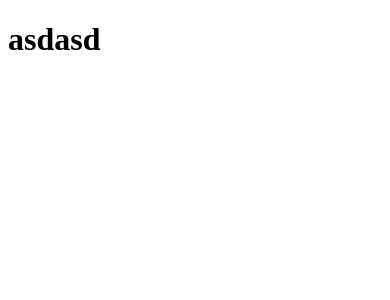
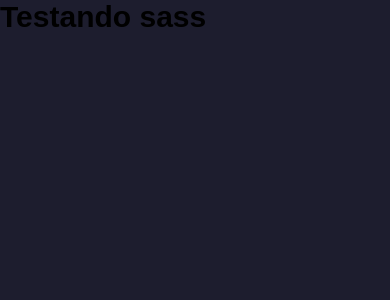
Before and after one commit to AugustoGraia/frontend, a Next.js app: page / in a window 390 px wide. Shown: the top 300 px of the page. Built offline with nearby package versions, Linux system fonts and the light colour scheme.

Commit message:
confg sass

```diff
--- a/package.json
+++ b/package.json
@@ -11,7 +11,8 @@
   "dependencies": {
     "next": "12.2.2",
     "react": "18.2.0",
-    "react-dom": "18.2.0"
+    "react-dom": "18.2.0",
+    "sass": "^1.53.0"
   },
   "devDependencies": {
     "@types/node": "^18.0.6",
--- a/pages/api/hello.ts
+++ /dev/null
@@ -1,13 +0,0 @@
-// Next.js API route support: https://nextjs.org/docs/api-routes/introduction
-import type { NextApiRequest, NextApiResponse } from 'next'
-
-type Data = {
-  name: string
-}
-
-export default function handler(
-  req: NextApiRequest,
-  res: NextApiResponse<Data>
-) {
-  res.status(200).json({ name: 'John Doe' })
-}
--- a/pages/index.tsx
+++ /dev/null
@@ -1,14 +0,0 @@
-import type { NextPage } from 'next'
-import Head from 'next/head'
-import Image from 'next/image'
-import styles from '../styles/Home.module.css'
-
-const Home: NextPage = () => {
-  return (
-    <div>
-        <h1>asdasd</h1>
-    </div>
-  )
-}
-
-export default Home
--- a/pages/_app.tsx
+++ b/src/pages/_app.tsx
@@ -1,4 +1,5 @@
-import type { AppProps } from 'next/app'
+import '../../styles/globals.scss';
+import type { AppProps } from 'next/app';
 
 function MyApp({ Component, pageProps }: AppProps) {
   return <Component {...pageProps} />
--- /dev/null
+++ b/src/pages/index.tsx
@@ -0,0 +1,11 @@
+import type { NextPage } from 'next';
+
+const Home: NextPage = () => {
+  return (
+    <div>
+        <h1>Testando sass</h1>
+    </div>
+  )
+}
+
+export default Home
--- /dev/null
+++ b/styles/globals.scss
@@ -0,0 +1,48 @@
+*{
+    margin: 0;
+    padding: 0;
+    outline: 0;
+    box-sizing: border-box;
+}
+
+:root{
+
+    --white: #fff;
+    --black: #000;
+
+    --dark-900: #101026;
+    --dark-700: #1d1d2e;
+
+    --gray-100: #8a8a8a;
+    --green-900: #3fffa3;
+    --red-900: #ff3f4b;
+}
+
+button{
+    cursor: pointer;
+}
+
+a{
+    color: inherit;
+    text-decoration: none;
+}
+
+body{
+    background: var(--dark-700);
+}
+
+body, input, textarea, select, button{
+    font: 400 1rem sans-serif;
+}
+
+@media (max-width: 720px){
+    html{
+        font-size: 87.5%;
+    }
+}
+
+@media (max-width: 1080px){
+    html{
+        font-size: 93.75%;
+    }
+}
```
Also changed, not shown: styles/Home.module.scss (added, +8 -0 lines), 1 other file (tests, documents, lock files or other folders).
